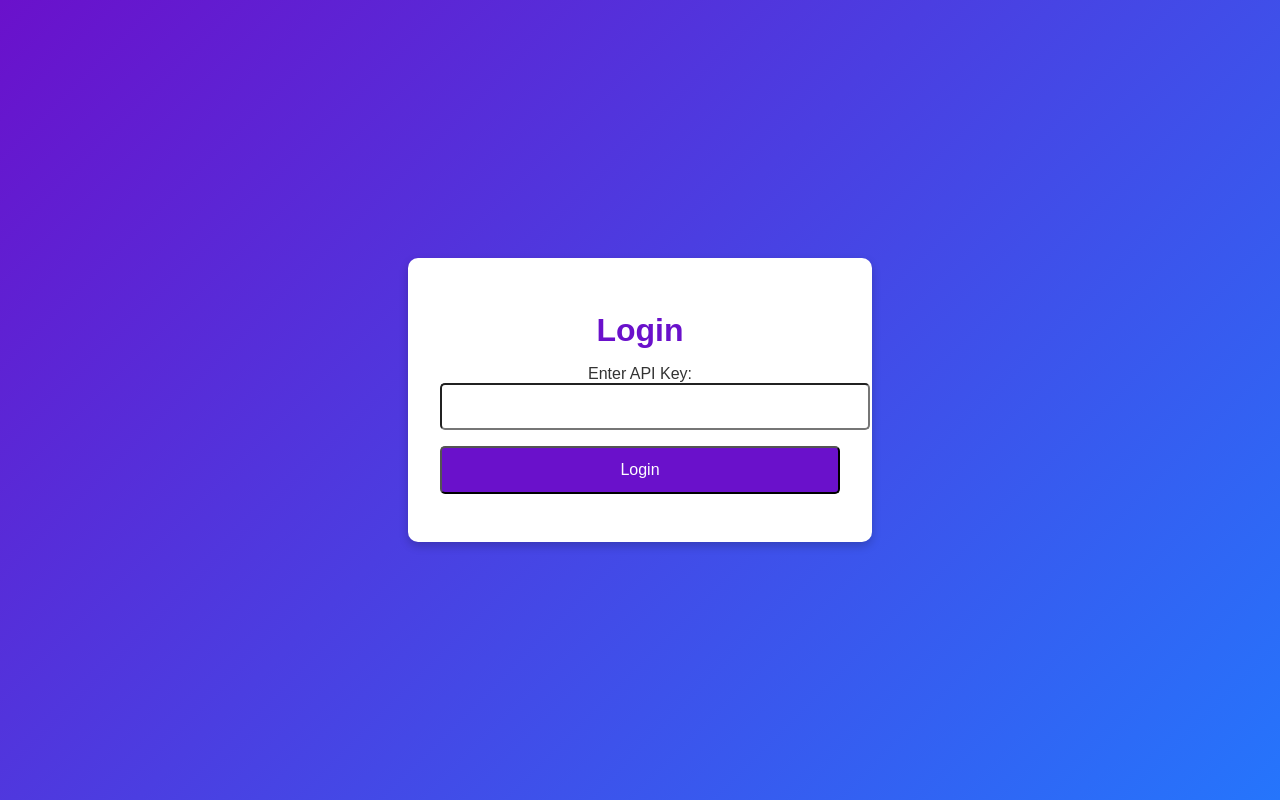
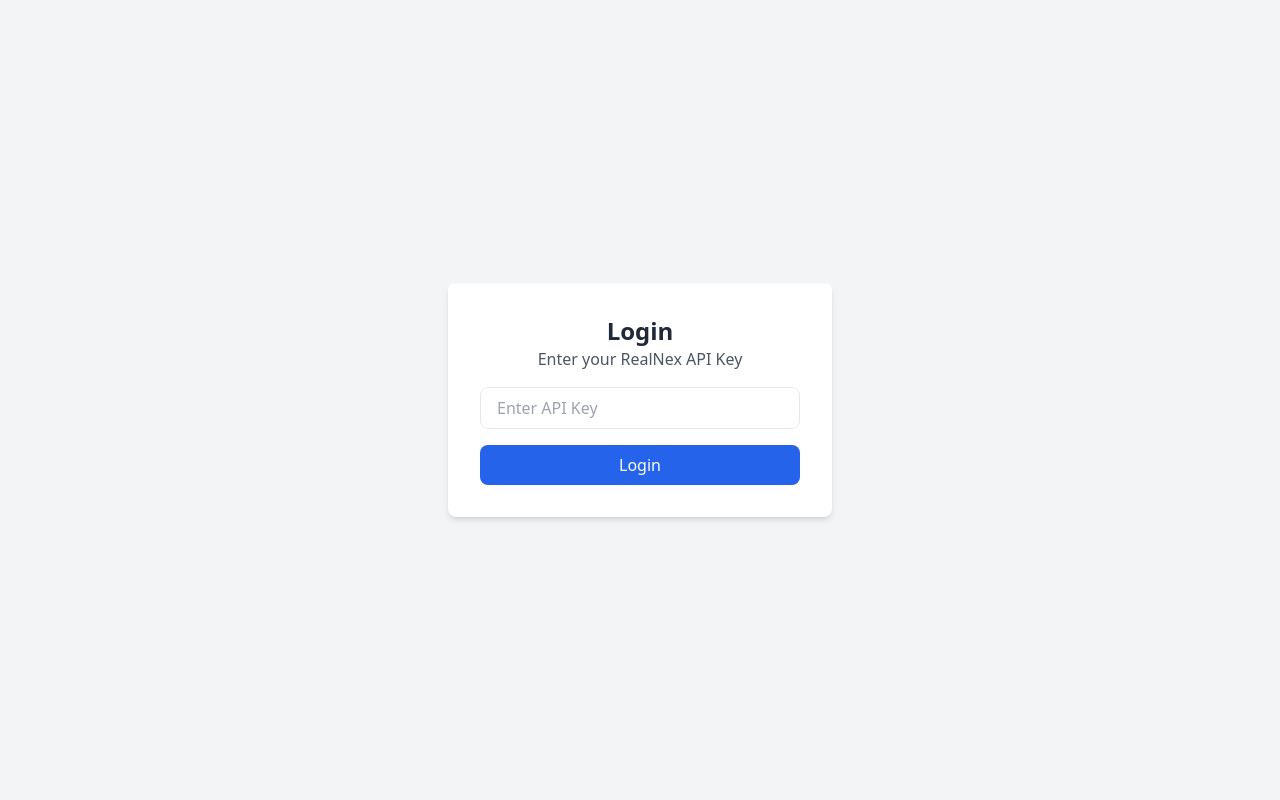
Before and after one commit to Cremattsd/goose-maverick, a Flask app: page /login in a window 1280 px wide. Run offline with Flask 3, Linux system fonts and the light colour scheme; some libraries are stand-ins or nearby versions.

Commit message:
Update login.html

```diff
--- a/templates/login.html
+++ b/templates/login.html
@@ -4,57 +4,18 @@
     <meta charset="UTF-8">
     <meta name="viewport" content="width=device-width, initial-scale=1.0">
     <title>Login</title>
-    <style>
-        body {
-            font-family: Arial, sans-serif;
-            background: linear-gradient(135deg, #6a11cb, #2575fc);
-            color: #fff;
-            margin: 0;
-            display: flex;
-            justify-content: center;
-            align-items: center;
-            height: 100vh;
-        }
-        .login-container {
-            background: #ffffff;
-            color: #333;
-            padding: 2rem;
-            border-radius: 10px;
-            box-shadow: 0 4px 10px rgba(0, 0, 0, 0.2);
-            width: 100%;
-            max-width: 400px;
-            text-align: center;
-        }
-        .login-container h1 {
-            font-size: 2rem;
-            margin-bottom: 1rem;
-            color: #6a11cb;
-        }
-        .login-container input, .login-container button {
-            width: 100%;
-            padding: 0.8rem;
-            margin-bottom: 1rem;
-            border-radius: 5px;
-            font-size: 1rem;
-        }
-        .login-container button {
-            background: #6a11cb;
-            color: white;
-            cursor: pointer;
-            transition: background 0.3s;
-        }
-        .login-container button:hover {
-            background: #2575fc;
-        }
-    </style>
+    <script src="https://cdn.tailwindcss.com"></script>
 </head>
-<body>
-    <div class="login-container">
-        <h1>Login</h1>
-        <form action="/login" method="POST">
-            <label for="api_key">Enter API Key:</label>
-            <input type="text" id="api_key" name="api_key" required>
-            <button type="submit">Login</button>
+<body class="bg-gray-100 flex items-center justify-center h-screen">
+    <div class="bg-white p-8 rounded-lg shadow-md w-96">
+        <h2 class="text-2xl font-semibold text-center text-gray-800">Login</h2>
+        <p class="text-center text-gray-600 mb-4">Enter your RealNex API Key</p>
+        {% if error %}
+            <p class="text-red-500 text-sm text-center mb-2">{{ error }}</p>
+        {% endif %}
+        <form action="{{ url_for('login') }}" method="POST" class="space-y-4">
+            <input type="text" name="api_key" placeholder="Enter API Key" class="w-full px-4 py-2 border rounded-lg focus:ring focus:ring-blue-300">
+            <button type="submit" class="w-full bg-blue-600 text-white py-2 rounded-lg hover:bg-blue-700 transition">Login</button>
         </form>
     </div>
 </body>
```
